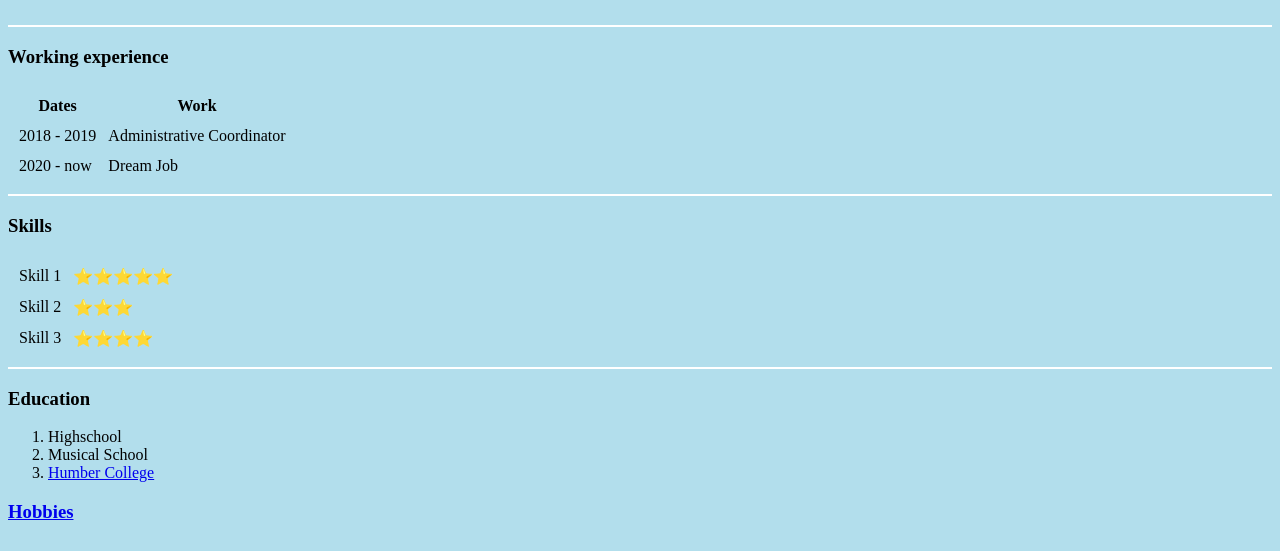
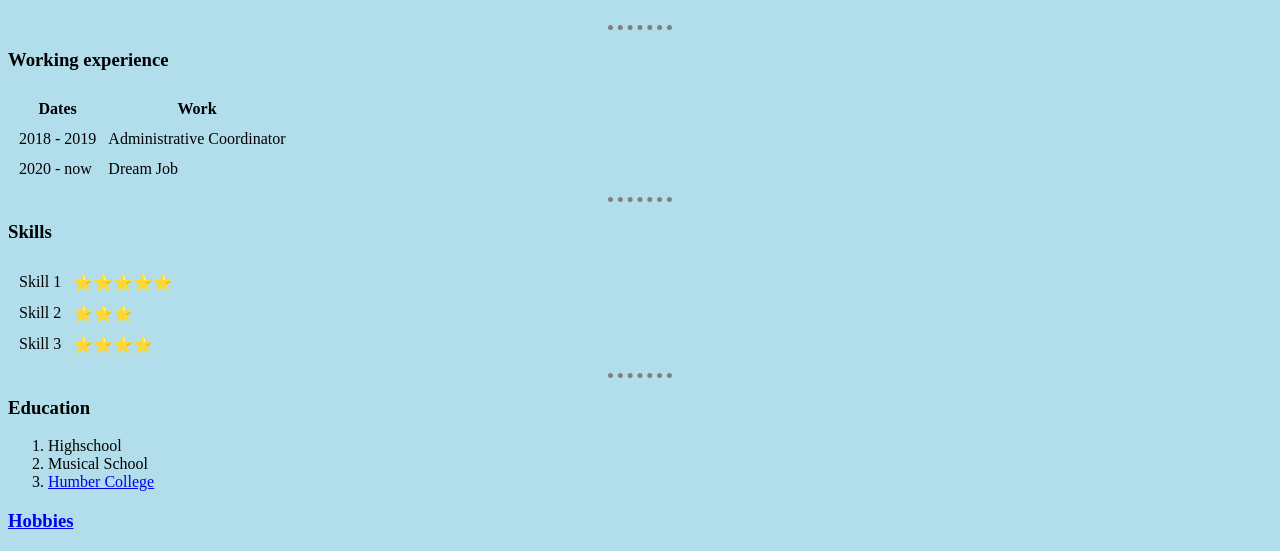
Before and after one commit to DanielOrlov/CV, a plain HTML site: page index.html in a window 1280 px wide. Shown: the part 337-888 px from the top of the page. Drawn offline with Linux system fonts and the light colour scheme.

Commit message:
Update index.html

```diff
--- a/index.html
+++ b/index.html
@@ -10,9 +10,10 @@
     background-color: #b2deec;
         }
   hr {
-    background-color: white;
-    border-style: none;
-    height: 2px;
+    border-style: dotted none none none;
+    border-color: grey;
+    border-width: 5px;
+    width: 5%;
       }
 </style>
 
```
